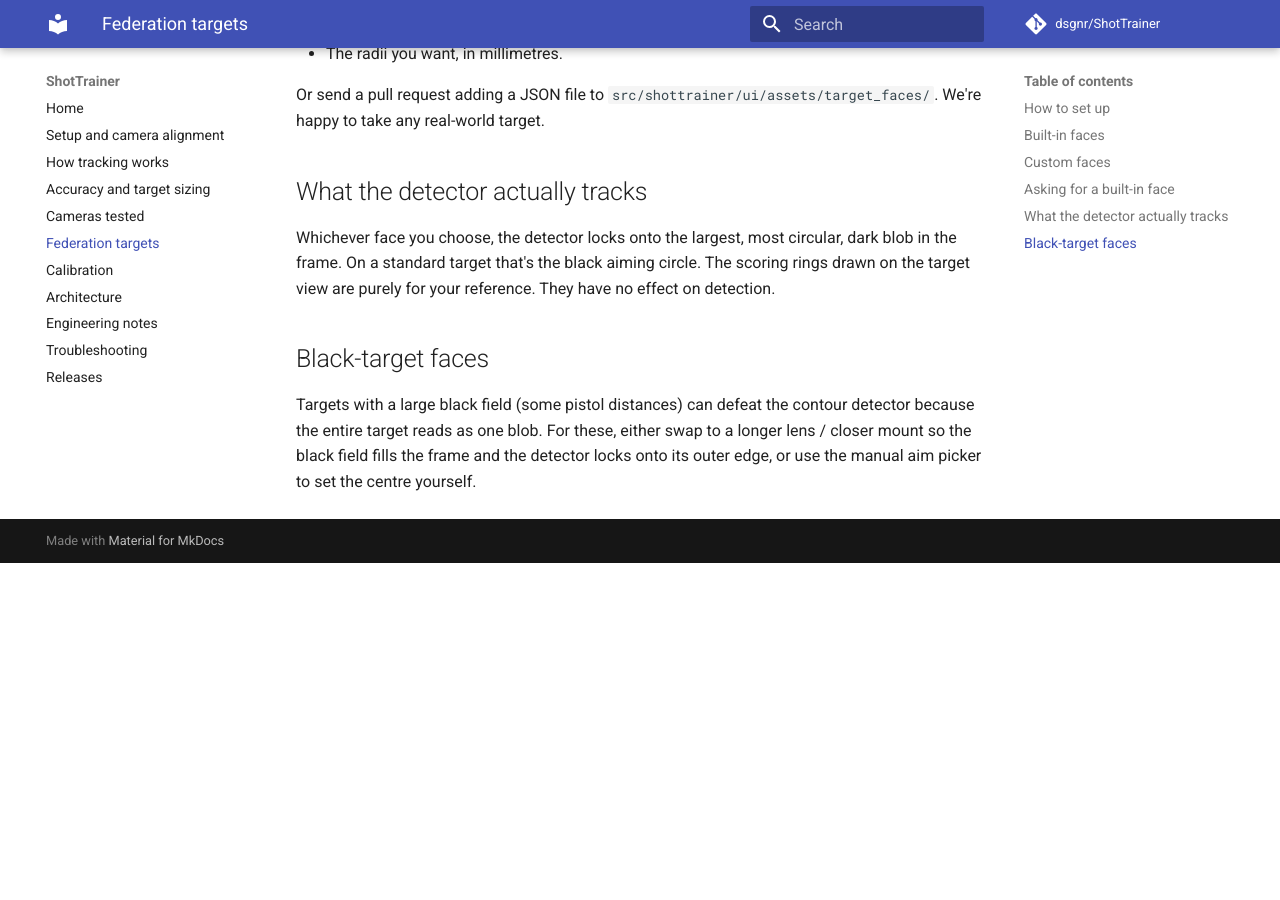
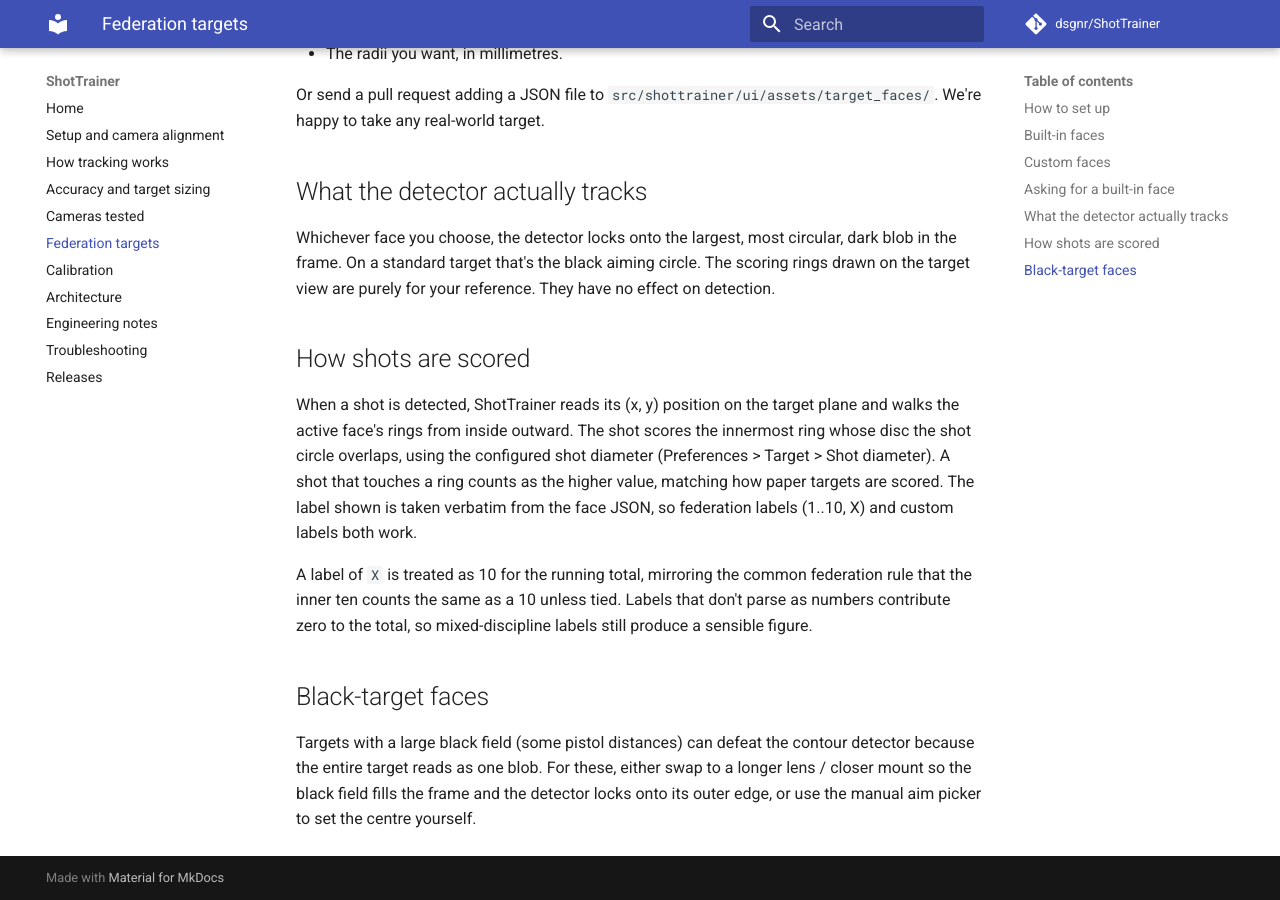
Before and after one commit to dsgnr/ShotTrainer, an MkDocs documentation site: the page built from docs/provided-targets.md, in a window 1280 px wide and 900 px high, scrolled down 1618 px. Built offline with MkDocs 1.6.1 and Material for MkDocs 9.7.7, drawn with Linux system fonts in a browser that asks for light colours; comment, search, counter and statistics services are not loaded; before the commit the page ends 2181 px from its top, so only the background shows below that.

Commit message:
docs: mention automatic ring scoring and how it works

```diff
--- a/docs/provided-targets.md
+++ b/docs/provided-targets.md
@@ -80,6 +80,22 @@
 black aiming circle. The scoring rings drawn on the target view are
 purely for your reference. They have no effect on detection.
 
+## How shots are scored
+
+When a shot is detected, ShotTrainer reads its (x, y) position on the
+target plane and walks the active face's rings from inside outward.
+The shot scores the innermost ring whose disc the shot circle
+overlaps, using the configured shot diameter (Preferences > Target >
+Shot diameter). A shot that touches a ring counts as the higher value,
+matching how paper targets are scored. The label shown is taken
+verbatim from the face JSON, so federation labels (1..10, X) and
+custom labels both work.
+
+A label of `X` is treated as 10 for the running total, mirroring the
+common federation rule that the inner ten counts the same as a 10
+unless tied. Labels that don't parse as numbers contribute zero to the
+total, so mixed-discipline labels still produce a sensible figure.
+
 ## Black-target faces
 
 Targets with a large black field (some pistol distances) can defeat
```
Also changed, not shown: README.md (+1 -0 lines), docs/index.md (+2 -0 lines).
